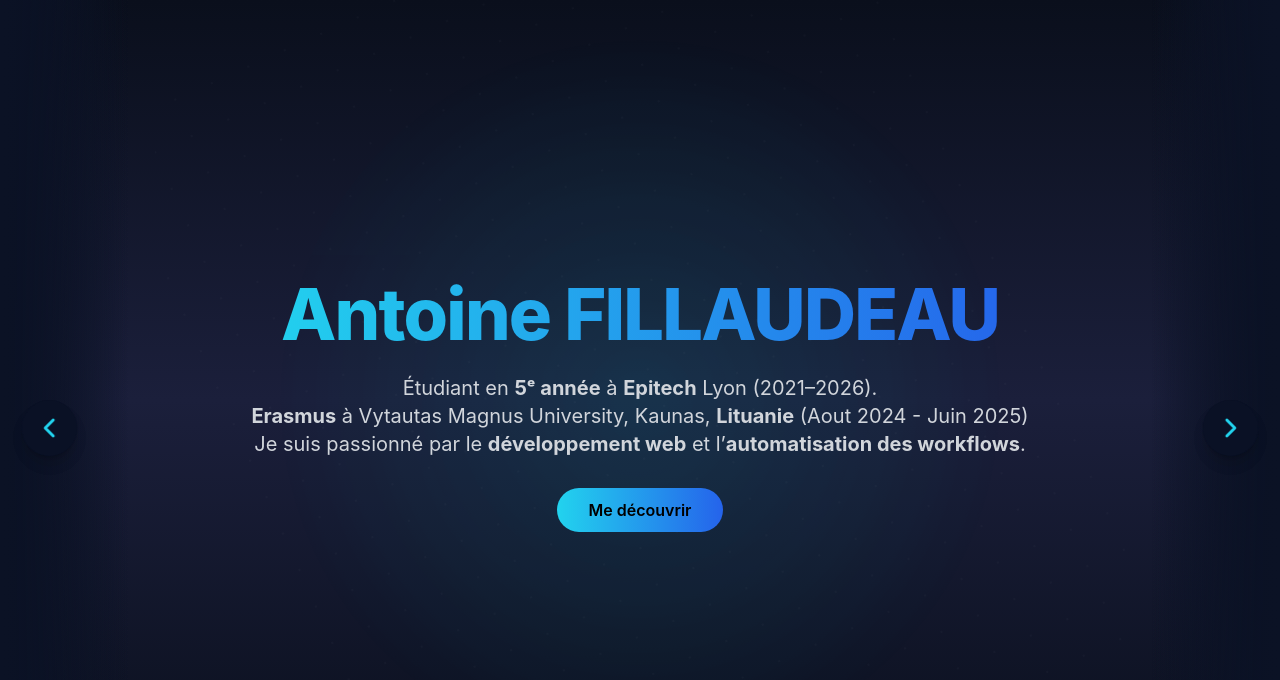
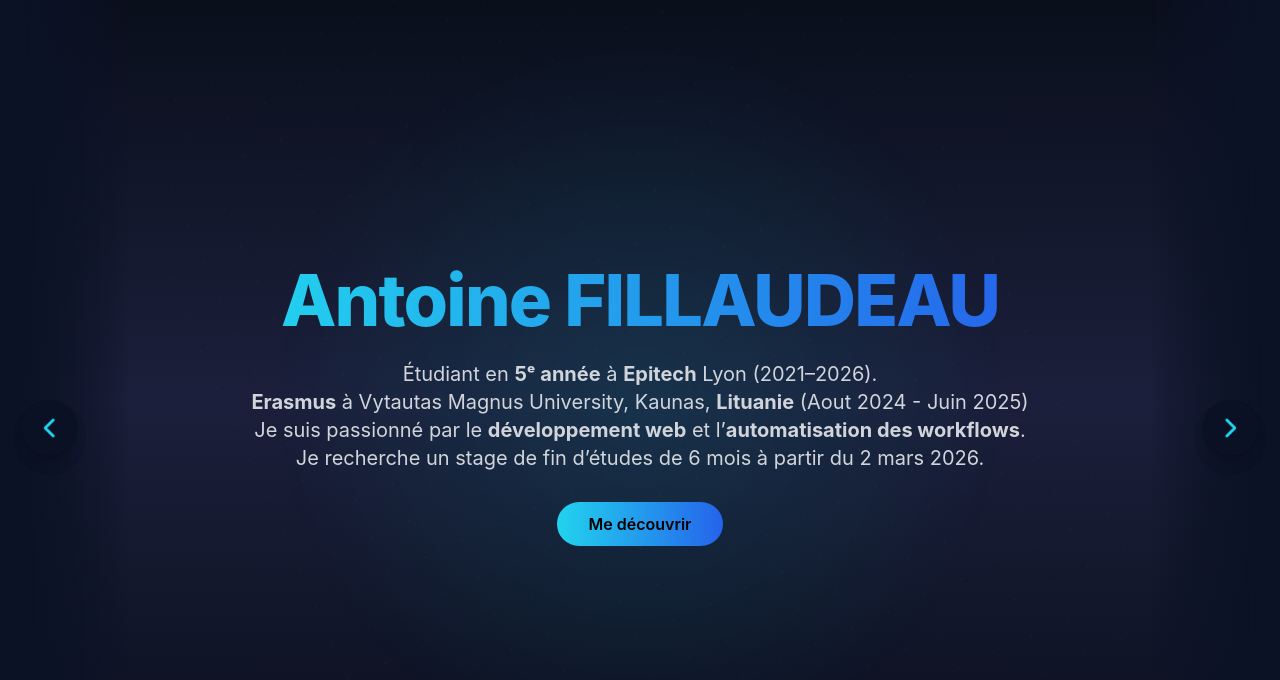
Before and after one commit to antoinefld/curriculum_vitae, a React (Create React App) app: page / in a window 1280 px wide. Shown: the top 680 px of the page. Built offline with nearby package versions, Linux system fonts and the light colour scheme.

Commit message:
[ADD] internship part

```diff
--- a/src/components/Introducing.jsx
+++ b/src/components/Introducing.jsx
@@ -23,6 +23,8 @@ export default function Introducing() {
           <b>Erasmus</b> à Vytautas Magnus University, Kaunas, <b>Lituanie</b> (Aout 2024 - Juin 2025)
           <br />
           Je suis passionné par le  <b>développement web</b> et l’<b>automatisation des workflows</b>.
+          <br />
+          Je recherche un stage de fin d’études de 6 mois à partir du 2 mars 2026.
         </p>
         <div className="mt-10">
           <a
```
